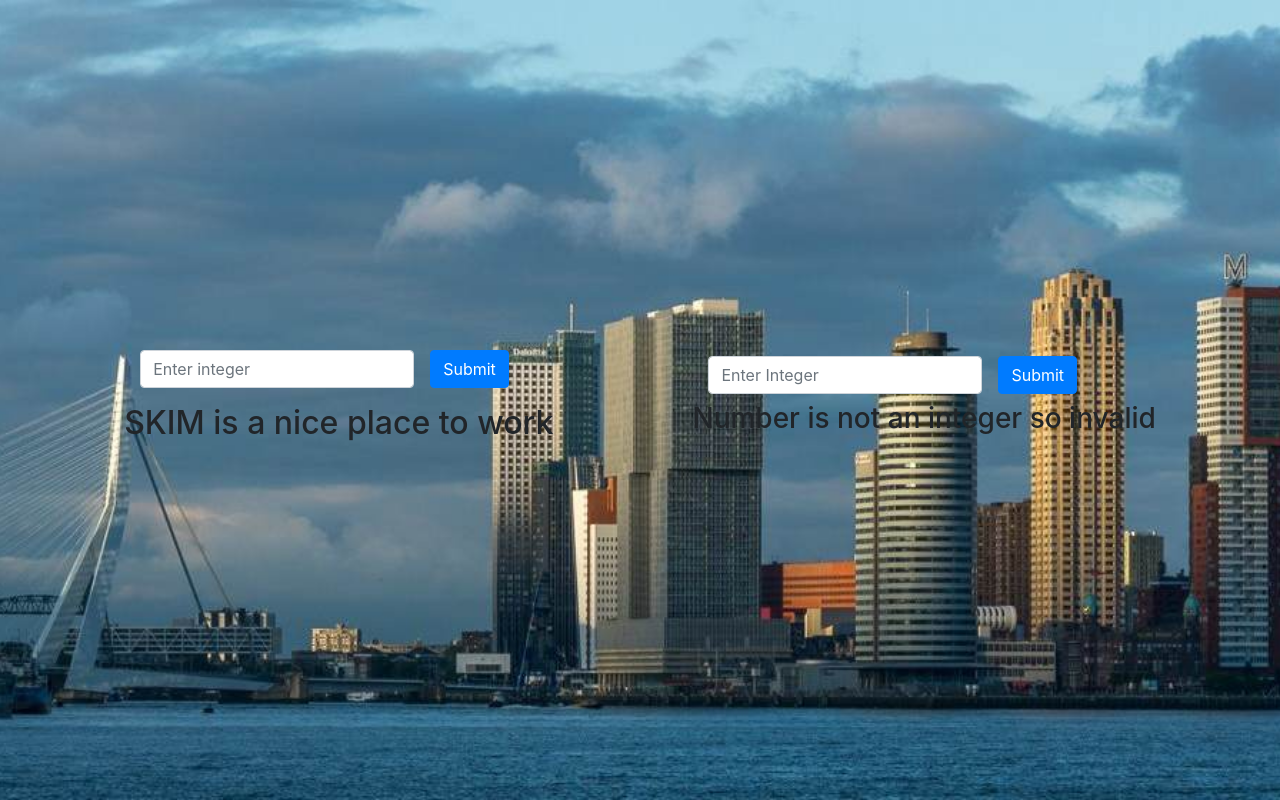
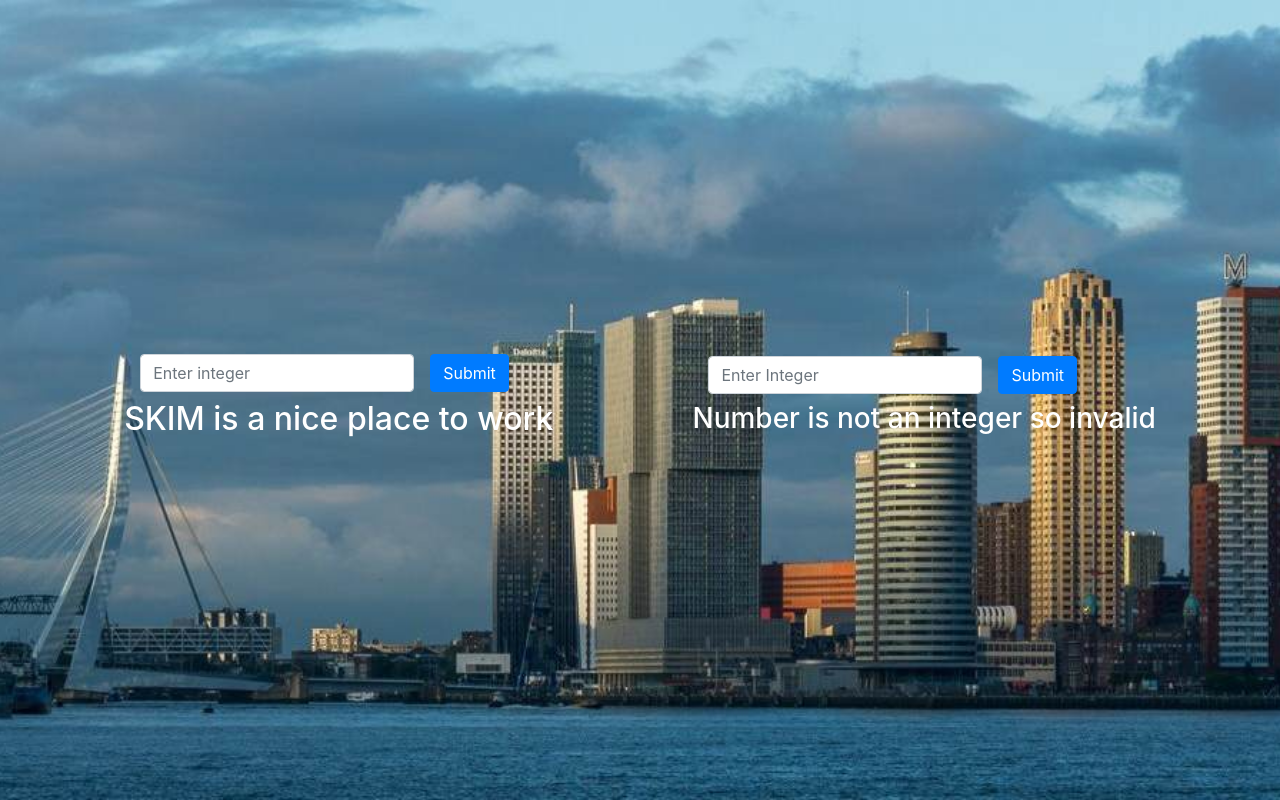
Before and after one commit to jdhova/skim, a React (Create React App) app: page / in a window 1280 px wide. Built offline with nearby package versions, Linux system fonts and the light colour scheme.

Commit message:
styling done

```diff
--- a/src/App.css
+++ b/src/App.css
@@ -14,9 +14,13 @@
 
 }
 
-.fac h3{
-  color: aquamarine;
+.fac{
+  color:white
 
+}
+
+.inp{
+  color: white
 }
 
 @media screen and (max-width: 400px) {
@@ -33,92 +37,3 @@
     background-image: url('./image/rotterdam.jpg');
   }
 	}
-
-
-
-
-
-
-
-
-
-
-/*
-
-
-.row {
-  display: flex;
-  justify-content: center;
-  align-items: center;
-  text-align: center;
-  min-height: 100vh;
-} */
-
-
-/* .row{
-  position: relative;
-  background-position: center;
-  height: 100vh;
-  margin-top: -24px;
-  margin-bottom: -50px;
-} */
-
-
-
-
-
-
-
-
-
-
-
-
-
-
-
-
-
-
-
-
-
-
-
-
-
-
-
-/* .App {
-  text-align: center;
-}
-
-.App-logo {
-  animation: App-logo-spin infinite 20s linear;
-  height: 40vmin;
-  pointer-events: none;
-}
-
-.App-header {
-  background-color: #282c34;
-  min-height: 100vh;
-  display: flex;
-  flex-direction: column;
-  align-items: center;
-  justify-content: center;
-  font-size: calc(10px + 2vmin);
-  color: white;
-}
-
-.App-link {
-  color: #61dafb;
-}
-
-@keyframes App-logo-spin {
-  from {
-    transform: rotate(0deg);
-  }
-  to {
-    transform: rotate(360deg);
-  }
-} */
--- a/src/components/algorithms/factorial.js
+++ b/src/components/algorithms/factorial.js
@@ -11,7 +11,7 @@ const factorial = function input (n) {
       if(n === 1) { return 1
     } // recursion base
 
-     if (n > 19) { return ('number is greater than 18')
+     if (n > 18) { return ('Number should be less than 18')
     }
 
     return n * input(n-1)
--- a/src/components/algorithms/work.js
+++ b/src/components/algorithms/work.js
@@ -3,20 +3,44 @@
 const work =  function SKIM (n) {
 
     for (let i = 1; i < (n+1); i++) {
-      if(i % 15 === 0) {  console.log('skim is a nice place to work')
+      if(i % 15 === 0) {  return('skim is a nice place to work')
 
         } else if (i % 5 === 0){
-            console.log('is a nice place to work')
+            return('is a nice place to work')
 
         } else if ( i % 3 === 0){
-            console.log('skim')
+            return('skim')
 
         } else {
-            console.log(i)
+            return(i)
         }
 }
+}
 
-}
+
+
+// const work = function(n) {
+//     //create results array
+//     //create base case for when n === 1
+//     //recurse and push value to array
+//     const results = [];
+//   if (n === 1) {
+//     return '1';
+//   } else {
+//     if (n % 3 === 0 && n % 5 === 0) {
+//       results.push('FizzBuzz');
+//     } else if (n % 5 === 0) {
+//       results.push('Buzz');
+//     } else if (n % 3 === 0) {
+//       results.push('Fizz');
+//     } else {
+//       results.push(''+ n);
+//     }
+//     return results.concat(work(n - 1));
+//   }
+// };
+
+// fizzBuzz(100)
 
 export default work;
 
--- a/src/components/input.js
+++ b/src/components/input.js
@@ -9,27 +9,21 @@ class input extends Component {
             this.state = {
                 value : '',
                 finalValue :''
-
             }
         }
 
         handleChange = (e) => {
             this.setState({value: parseInt(e.target.value)})
-
         }
 
         onSubmit = (e) => {
             e.preventDefault()
             this.setState ({ finalValue: this.state.value})
             this.setState({value: ''})
-
         }
-
         render() {
-
-                const strval = this.state.finalValue
-                const intval = parseInt(strval)
-
+                // const strval = this.state.finalValue
+                // const intval = parseInt(strval)
             return (
               <div className = 'input'>
                 <form className="form-inline">
@@ -38,26 +32,19 @@ class input extends Component {
                         <input type="number" className="form-control" value = {this.state.value} onChange = {this.handleChange}  placeholder="Enter integer" />
                         </div>
                         <button type="submit" onClick = {this.onSubmit} className="btn btn-primary mb-2">Submit</button>
-                    </form>
+                </form>
 
-                    {/* <h3>{(this.state.finalValue)}</h3> */}
-
-                    <h3>{work(intval)}</h3>
-
-
-                    <h2 >
+                    {/* <h3>{work(intval)}</h3> */}
+                    <h2 className='inp'>
                     { (this.state.finalValue % 15 === 0) ? "SKIM is a nice place to work" :
                         (this.state.finalValue % 3 === 0)  ? "SKIM":
                         (this.state.finalValue % 5 === 0)  ? "is a nice place to work":
                         this.state.finalValue }
-                       </h2>
-
+                    </h2>
               </div>
             )
           }
     }
 
 
-
-
 export default  input
```
Also changed, not shown: src/components/factorials.js (+2 -8 lines).
